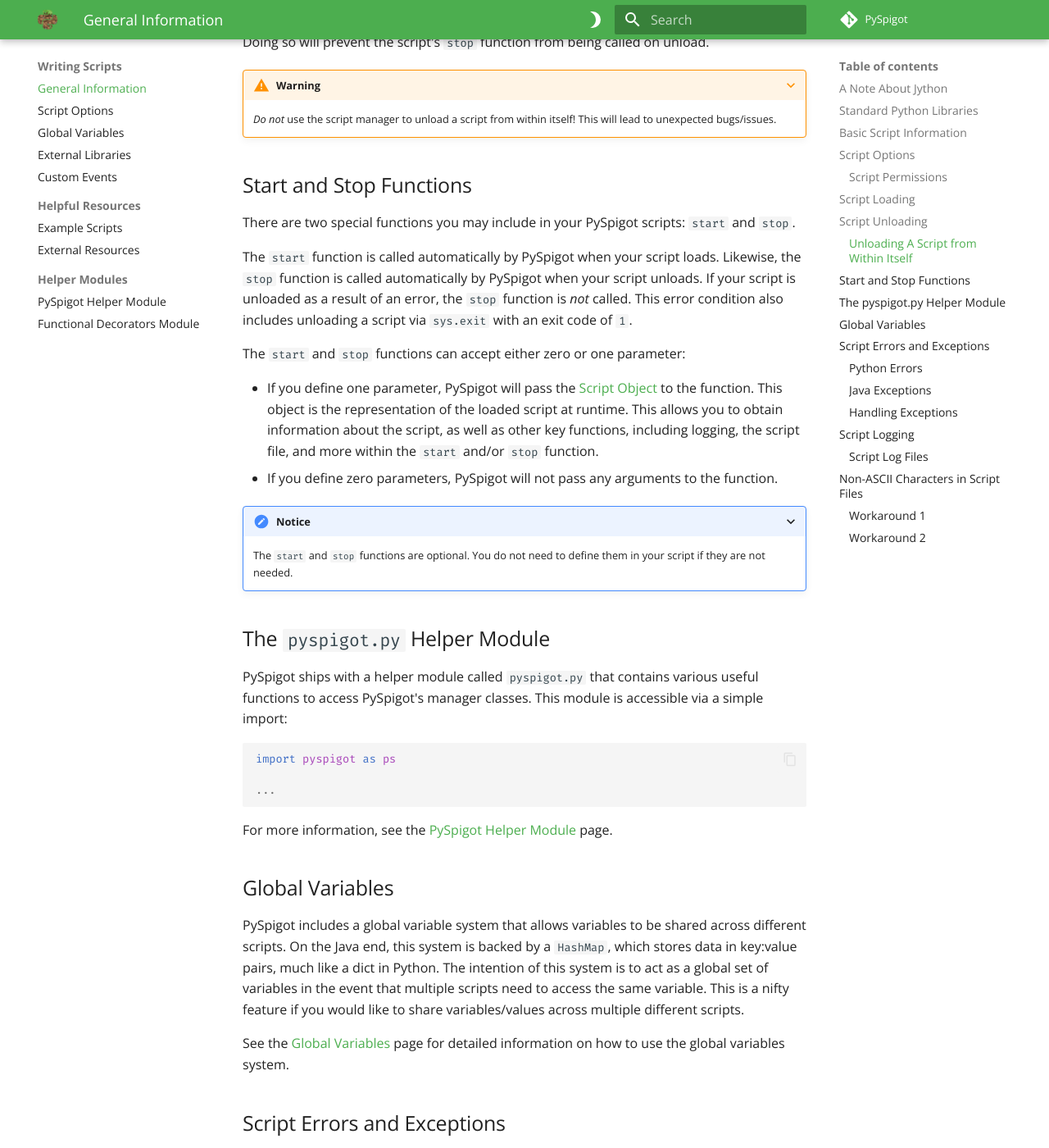
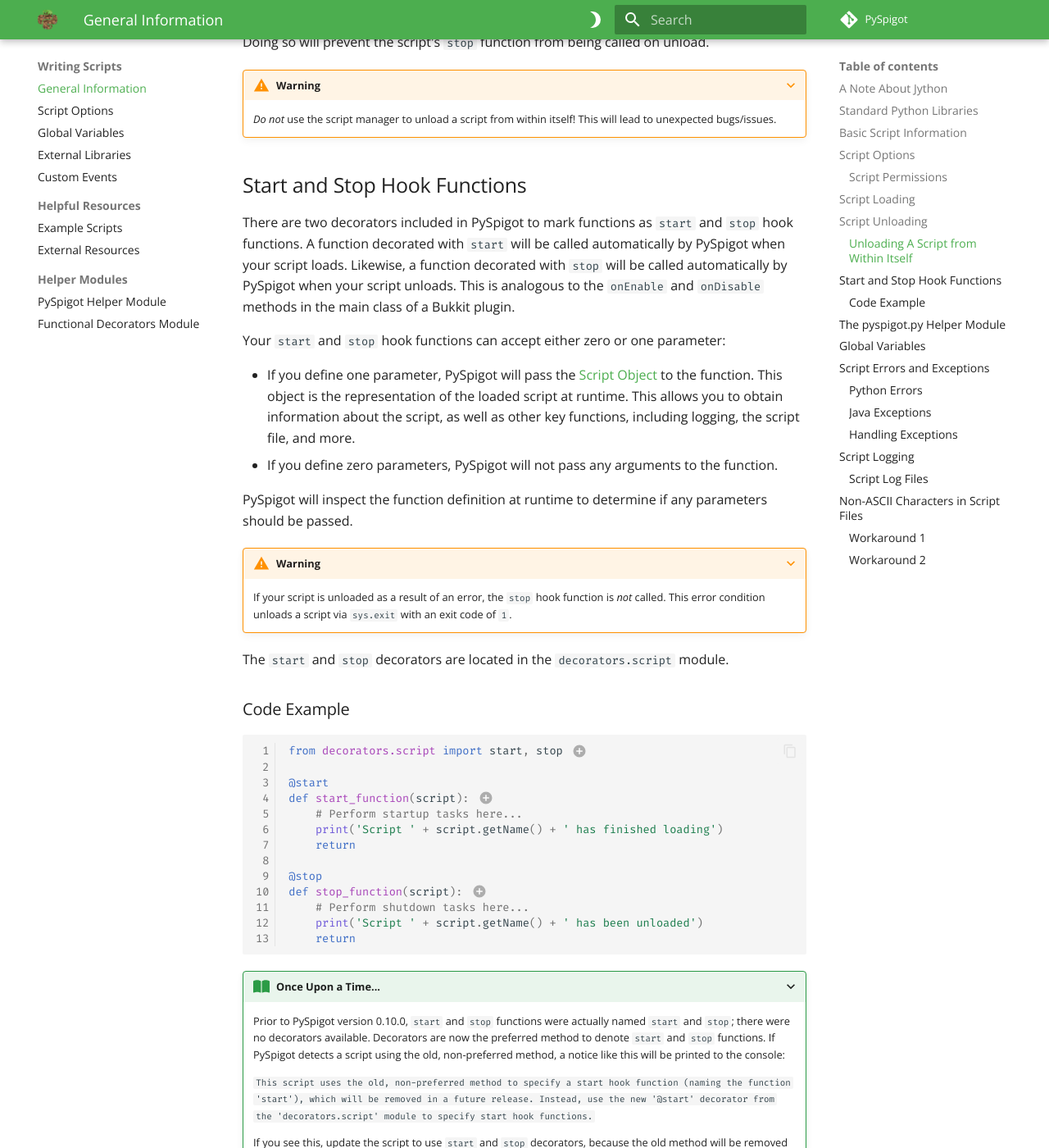
Before and after one commit to magicmq/pyspigot-documentation, an MkDocs documentation site: the page built from docs/scripts/writingscripts.md, in a window 1280 px wide and 1400 px high, scrolled down 5299 px. Shown: the whole window at 82% size. Built offline with MkDocs 1.6.1 and Material for MkDocs 9.7.7, drawn with Linux system fonts in a browser that asks for light colours; comment, search, counter and statistics services are not loaded; some of the changed text lies outside the part shown.

Commit message:
Document new start and stop decorators

````diff
--- a/docs/scripts/writingscripts.md
+++ b/docs/scripts/writingscripts.md
@@ -133,20 +133,52 @@
 
     *Do not* use the script manager to unload a script from within itself! This will lead to unexpected bugs/issues.
 
-## Start and Stop Functions
+## Start and Stop Hook Functions
 
-There are two special functions you may include in your PySpigot scripts: `start` and `stop`.
+There are two decorators included in PySpigot to mark functions as `start` and `stop` hook functions. A function decorated with `start` will be called automatically by PySpigot when your script loads. Likewise, a function decorated with `stop` will be called automatically by PySpigot when your script unloads. This is analogous to the `onEnable` and `onDisable` methods in the main class of a Bukkit plugin.
 
-The `start` function is called automatically by PySpigot when your script loads. Likewise, the `stop` function is called automatically by PySpigot when your script unloads. If your script is unloaded as a result of an error, the `stop` function is *not* called. This error condition also includes unloading a script via `sys.exit` with an exit code of `1`.
+Your `start` and `stop` hook functions can accept either zero or one parameter:
 
-The `start` and `stop` functions can accept either zero or one parameter:
-
-- If you define one parameter, PySpigot will pass the [Script Object](../managers/core/scripts.md#the-script-object) to the function. This object is the representation of the loaded script at runtime. This allows you to obtain information about the script, as well as other key functions, including logging, the script file, and more within the `start` and/or `stop` function.
+- If you define one parameter, PySpigot will pass the [Script Object](../managers/core/scripts.md#the-script-object) to the function. This object is the representation of the loaded script at runtime. This allows you to obtain information about the script, as well as other key functions, including logging, the script file, and more.
 - If you define zero parameters, PySpigot will not pass any arguments to the function.
 
-???+ notice
+PySpigot will inspect the function definition at runtime to determine if any parameters should be passed.
 
-    The `start` and `stop` functions are optional. You do not need to define them in your script if they are not needed.
+???+ warning
+
+    If your script is unloaded as a result of an error, the `stop` hook function is *not* called. This error condition unloads a script via `sys.exit` with an exit code of `1`.
+
+The `start` and `stop` decorators are located in the `decorators.script` module.
+
+### Code Example
+
+``` py linenums="1"
+from decorators.script import start, stop # (1)!
+
+@start
+def start_function(script): # (2)!
+    # Perform startup tasks here...
+    print('Script ' + script.getName() + ' has finished loading')
+    return
+
+@stop
+def stop_function(script): # (3)!
+    # Perform shutdown tasks here...
+    print('Script ' + script.getName() + ' has been unloaded')
+    return
+```
+
+1.  Import the decorators first.
+2.  This function will be called automatically when the script loads. The functions decorated with `start` and `stop` may optionally accept the runtime script object, as noted above. PySpigot will pass this to the function when it is called.
+3.  This function will be called automatically when the script unloads, *unless* if it was unloaded because of an error.
+
+???+ once-upon-a-time "Once Upon a Time..."
+
+    Prior to PySpigot version 0.10.0, `start` and `stop` functions were actually named `start` and `stop`; there were no decorators available. Decorators are now the preferred method to denote `start` and `stop` functions. If PySpigot detects a script using the old, non-preferred method, a notice like this will be printed to the console:
+
+    `This script uses the old, non-preferred method to specify a start hook function (naming the function 'start'), which will be removed in a future release. Instead, use the new '@start' decorator from the 'decorators.script' module to specify start hook functions.`
+
+    If you see this, update the script to use `start` and `stop` decorators, because the old method will be removed in a future release.
 
 ## The `pyspigot.py` Helper Module
 
````
Also changed, not shown: docs/projects/writingprojects.md (+3 -3 lines).
